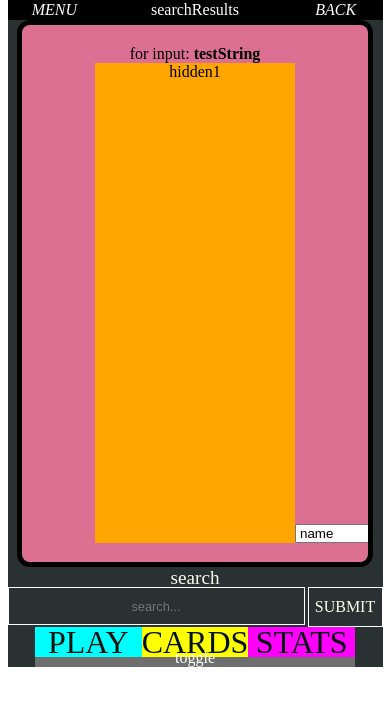
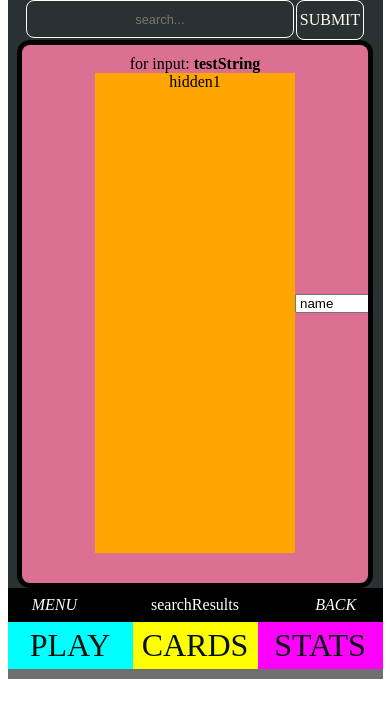
Before and after one commit to rabe200/Capstone_Tarot_App, a Next.js app: page /cards/search/results in a window 390 px wide. Shown: the top 718 px of the page. Built offline with nearby package versions, Linux system fonts and the light colour scheme.

Commit message:
add more 'mobile first'

```diff
--- a/components/SearchBar/index.js
+++ b/components/SearchBar/index.js
@@ -4,7 +4,7 @@ import { useRouter } from "next/router";
 import styled from "styled-components";
 
 const StyledSpacer = styled.div`
-  display: flex;
+  display: none;
   height: 20px;
   width: 100%;
   text-align: center;
@@ -12,6 +12,7 @@ const StyledSpacer = styled.div`
 `;
 
 const StyledToggle = styled.div`
+  display: none;
   color: #fcffec;
   font-size: 1.2em;
 `;
@@ -22,9 +23,9 @@ const StyledFormular = styled.form`
 `;
 
 const StyledSearchContainer = styled.div`
-  /* background: none; */
-  width: 100%;
+  width: 90%;
   position: relative;
+  border-radius: 8px;
 `;
 
 const Navbar = styled.div`
@@ -44,6 +45,7 @@ const StyledButton = styled.button`
   weight: 400;
   margin: 0;
   padding: 0;
+  border-radius: 8px;
   font-family: pixelOperator;
   &:hover {
     background: yellow;
@@ -106,6 +108,7 @@ export default function SearchBar() {
                 border: "1px solid white",
                 textAlign: "center",
                 color: "white",
+                borderRadius: "8px",
               }}
             />
           </StyledFormular>
--- a/components/Styled/GridLayoutWithSideNavigation/index.js
+++ b/components/Styled/GridLayoutWithSideNavigation/index.js
@@ -8,9 +8,15 @@ const Styled3Grid = styled.div`
   grid-template-columns: 50px 200px 50px;
   background: palevioletred;
   justify-content: center;
-  align-items: end;
+  align-items: center;
+  height: 100%;
+`;
 
+const ArrowContainer = styled.div`
+  display: grid;
+  grid-template-rows: 70% 30%;
   height: 100%;
+  align-items: center;
 `;
 
 export default function GridLayout3Columns({
@@ -23,19 +29,21 @@ export default function GridLayout3Columns({
 }) {
   return (
     <Styled3Grid>
-      <div onClick={onClick1}>
+      <ArrowContainer onClick={onClick1}>
+        <div></div>
         <Link href={query1} hidden={navigation}>
           <ArrowIconLeft />
         </Link>
-      </div>
+      </ArrowContainer>
 
       {children}
 
-      <div onClick={onClick2}>
+      <ArrowContainer onClick={onClick2}>
+        <div></div>
         <Link href={query2} hidden={navigation}>
           <ArrowIconRight />
         </Link>
-      </div>
+      </ArrowContainer>
     </Styled3Grid>
   );
 }
--- a/components/Styled/StyledNavbar/index.js
+++ b/components/Styled/StyledNavbar/index.js
@@ -11,6 +11,7 @@ const StyledSpace = styled.div`
   height: 45px;
   margin: 0;
   padding: 0;
+  width: 100%;
 `;
 
 const StyledMenu = styled.div`
@@ -19,7 +20,7 @@ const StyledMenu = styled.div`
   background: #6f6f6f;
   display: grid;
   grid-template-columns: 1fr 1fr 1fr;
-  grid-template-rows: 30px;
+  grid-template-rows: 100%;
   grid-template-areas: ". . .";
   justify-content: center;
   align-content: space-evenly;
@@ -81,18 +82,6 @@ const MenuLink3 = styled(Link)`
   }
 `;
 
-const StyledSpacer = styled.div`
-  display: flex;
-  color: white;
-  width: 100%;
-  text-align: center;
-  justify-content: center;
-  position: absolute;
-  bottom: 0;
-`;
-
-const StyledToggle = styled.div``;
-
 export default function StyledNavbar() {
   const lastCard = useStore((state) => state.lastCard);
   const [hidden, setHiddenToggle] = useState(false);
@@ -134,9 +123,9 @@ export default function StyledNavbar() {
           <MenuLink3 href={"/cards/history"}>STATS</MenuLink3>
         </StyledMenu>
       </div>
-      <StyledSpacer>
+      {/* <StyledSpacer>
         <StyledToggle onClick={() => toggle()}>toggle</StyledToggle>
-      </StyledSpacer>
+      </StyledSpacer> */}
     </StyledSpace>
   );
 }
--- a/components/Styled/StyledTopMenuBar/index.js
+++ b/components/Styled/StyledTopMenuBar/index.js
@@ -14,6 +14,7 @@ const StyledTopBarContainer = styled.div`
   width: 100%;
   display: grid;
   grid-template-columns: 1fr 2fr 1fr;
+  height: 40px;
   margin: 0;
   padding: 0;
 `;
@@ -22,7 +23,6 @@ const StyledTopBarLeft = styled.div`
   width: 100%;
   display: flex;
   background-color: black;
-  height: 20px;
   justify-content: center;
   align-items: center;
 `;
@@ -31,7 +31,6 @@ const StyledTopBarMiddle = styled.div`
   width: 100%;
   display: flex;
   background-color: black;
-  height: 20px;
   justify-content: center;
   align-items: center;
   color: white;
@@ -41,7 +40,6 @@ const StyledTopBarRight = styled.div`
   width: 100%;
   display: flex;
   background-color: black;
-  height: 20px;
   align-items: center;
   justify-content: center;
 `;
--- a/pages/cards/[id]/detail/index.js
+++ b/pages/cards/[id]/detail/index.js
@@ -53,7 +53,8 @@ export default function Details() {
   return (
     id < 78 && (
       <AppContainer>
-        <TopMenuBar mid={card.name} back={`/cards/${card.id}`} />
+        <SearchBar />
+
         <StyledCardContainer>
           <GridLayout3Columns query1={previousPage} query2={nextPage}>
             <StyledCategories>
@@ -70,7 +71,8 @@ export default function Details() {
             </StyledCategories>
           </GridLayout3Columns>
         </StyledCardContainer>
-        <SearchBar />
+        <TopMenuBar mid={card.name} back={`/cards/${card.id}`} />
+
         <StyledNavbar />
       </AppContainer>
     )
--- a/pages/cards/dailycard/moodmeter/index.js
+++ b/pages/cards/dailycard/moodmeter/index.js
@@ -95,7 +95,6 @@ export default function MoodMeter() {
 
   return (
     <AppContainer>
-      <TopMenuBar mid={"moodmeter"} />
       <StyledCardContainer>
         <GridLayout3Columns
           query1={"null"}
@@ -103,7 +102,7 @@ export default function MoodMeter() {
           navigation={"hidden"}
         >
           <MoodContainer>
-            <h4>how is your mood right now?</h4>
+            <h4>pick ya mood now</h4>
             <MoodButtonGood
               type="button"
               aria-label="plus button"
@@ -121,7 +120,7 @@ export default function MoodMeter() {
           </MoodContainer>
         </GridLayout3Columns>
       </StyledCardContainer>
-      <StyledBanner>DON'T THINK</StyledBanner>
+      <TopMenuBar mid={"moodmeter"} />
       <StyledNavbar />
     </AppContainer>
   );
--- a/pages/cards/dailycard/results/index.js
+++ b/pages/cards/dailycard/results/index.js
@@ -108,8 +108,8 @@ export default function Results() {
     return (
       <AppContainer>
         <StyledCardContainer>
+          no cards to review
           <TopMenuBar />
-          no cards to review
           <StyledNavbar />
         </StyledCardContainer>
       </AppContainer>
--- a/pages/cards/search/results/index.js
+++ b/pages/cards/search/results/index.js
@@ -29,7 +29,7 @@ export default function SearchResult() {
 
   return (
     <AppContainer>
-      <TopMenuBar mid={"searchResults"}></TopMenuBar>
+      <SearchBar />
       <StyledCardContainer>
         <GridLayout3Columns
           query1={"null"}
@@ -39,7 +39,7 @@ export default function SearchResult() {
           <SearchResults />
         </GridLayout3Columns>
       </StyledCardContainer>
-      <SearchBar />
+      <TopMenuBar mid={"searchResults"}></TopMenuBar>
       <StyledNavbar />
     </AppContainer>
   );
--- a/pages/index.js
+++ b/pages/index.js
@@ -45,7 +45,7 @@ export default function HomePage() {
   const mid = "version 0.2";
   return (
     <AppContainer>
-      <TopMenuBar menu={"/"} mid={mid} back={"/"} />
+      {" "}
       <StyledCardContainer>
         <StyledLinkContainer>
           <StyledHeadline>TAROT</StyledHeadline>
@@ -54,7 +54,7 @@ export default function HomePage() {
           <MenuLink href={"/credits"}>CREDITS</MenuLink>
         </StyledLinkContainer>
       </StyledCardContainer>
-      <SearchBar />
+      <TopMenuBar menu={"/"} mid={mid} back={"/"} />
     </AppContainer>
   );
 }
```
Also changed, not shown: pages/[optionSelect]/index.js (+7 -6 lines), pages/cards/[id]/index.js (+4 -3 lines), pages/cards/history/index.js (+44 -41 lines).
